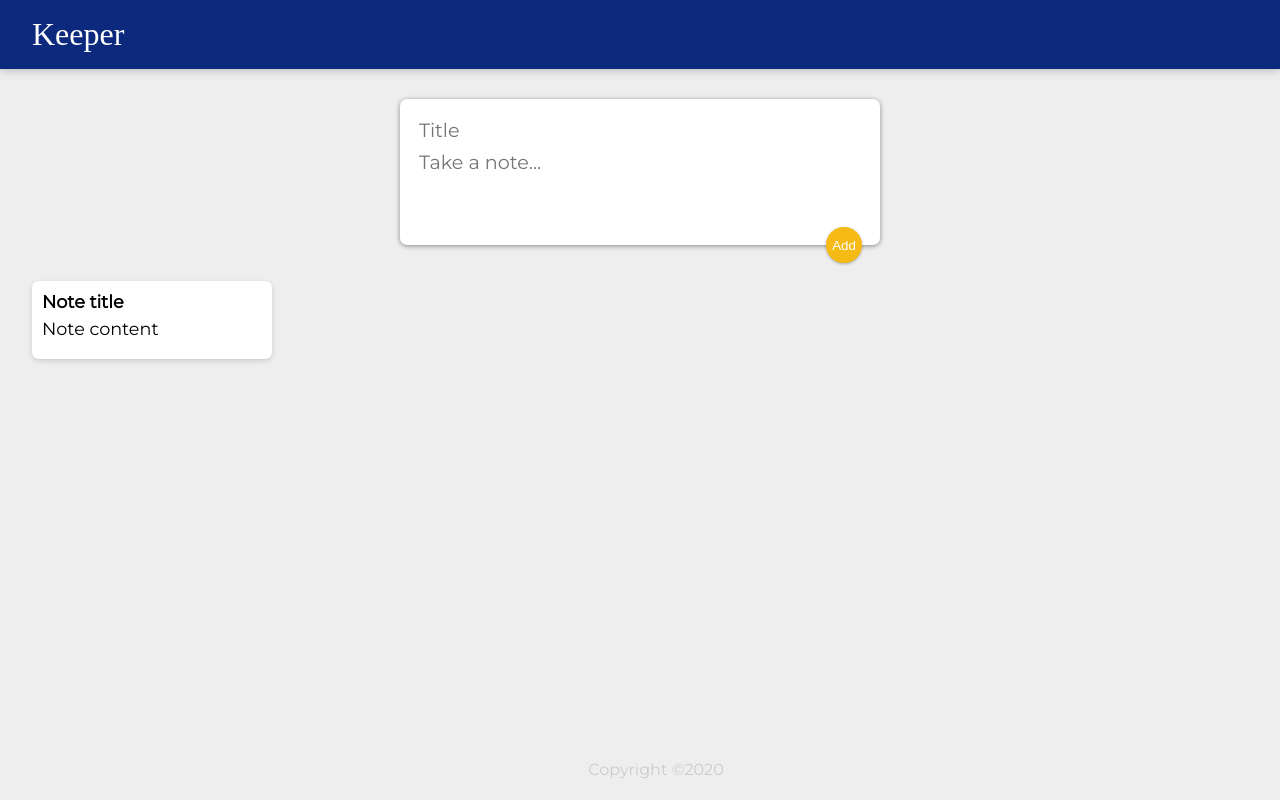
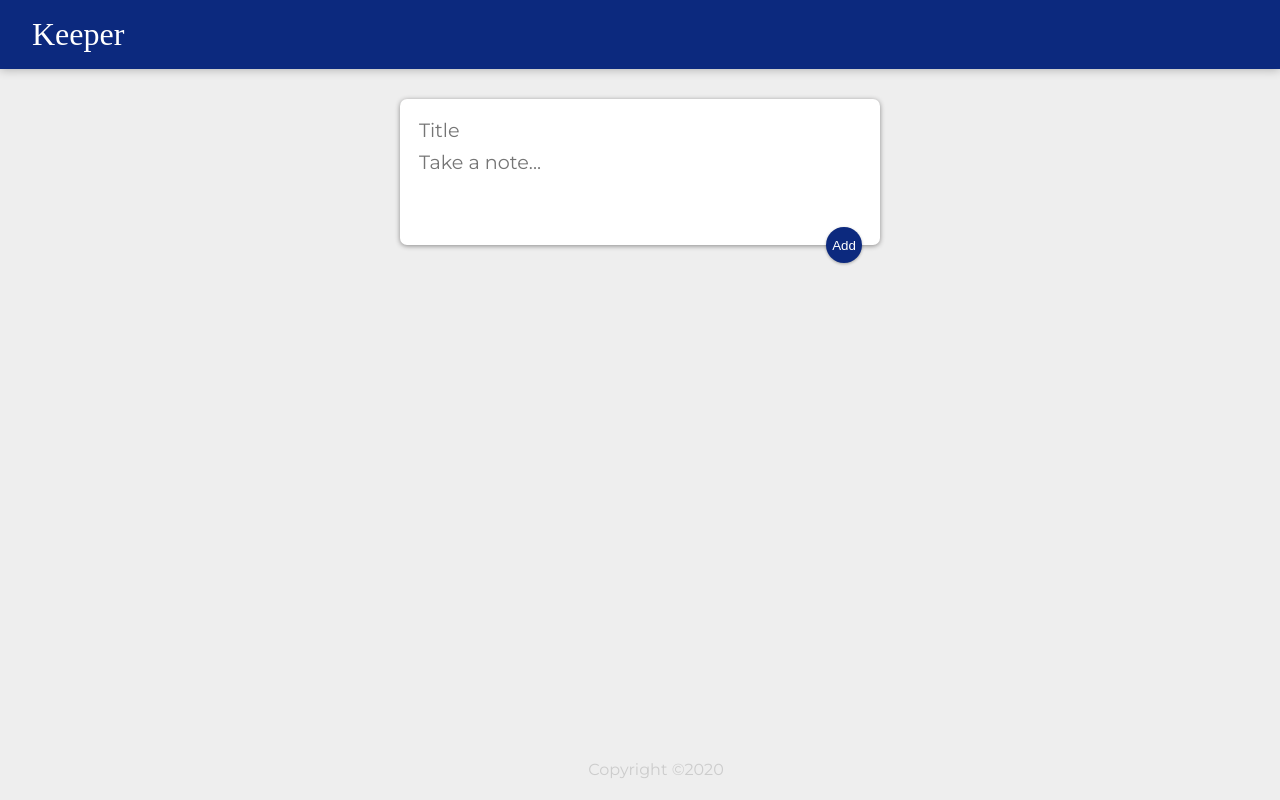
Before and after one commit to NaviTech11/Keeper-App-, a React (Create React App) app: page / in a window 1280 px wide. Built offline with nearby package versions, Linux system fonts and the light colour scheme; a web font is replaced by a local one.

Commit message:
Create and Delete Note Functionality

```diff
--- a/public/styles.css
+++ b/public/styles.css
@@ -92,7 +92,7 @@
   position: absolute;
   right: 18px;
   bottom: -18px;
-  background: #f5ba13;
+  background: #0c297e;
   color: #fff;
   border: none;
   border-radius: 50%;
--- a/src/components/App.jsx
+++ b/src/components/App.jsx
@@ -1,15 +1,39 @@
-import React from "react";
+import React, {useState} from "react";
 import Header from "./Header";
 import Footer from "./Footer";
 import Note from "./Note";
 import CreateArea from "./CreateArea";
 
 function App() {
+    const [notes, setNotes] = useState([]);
+
+    function addNote(newNote){
+        setNotes(prevNotes => {
+            return [...prevNotes, newNote]
+        })
+    }
+
+    function deleteNote(id){
+        setNotes(prevNotes => {
+            return prevNotes.filter((noteItem, index) => {
+                return index !== id;
+            });
+        });
+    }
+
   return (
     <div>
       <Header />
-      <CreateArea />
-      <Note key={1} title="Note title" content="Note content" />
+      <CreateArea  onAdd={addNote} />
+      {notes.map((noteItem, index) => {
+        return <Note
+        key={index}
+        id={index}
+        title={noteItem.title}
+        content={noteItem.content}
+        onDelete={deleteNote}
+        />
+      })}
       <Footer />
     </div>
   );
--- a/src/components/CreateArea.jsx
+++ b/src/components/CreateArea.jsx
@@ -1,12 +1,39 @@
-import React from "react";
+import React, {useState} from "react";
 
-function CreateArea() {
+function CreateArea(props) {
+
+  const [note, setNote] = useState({
+    title: "",
+    content: ""
+  });
+
+  function handleChange(event){
+    const {name, value} = event.target;
+    setNote(prevNote => {
+      return {
+        ...prevNote,
+        [name]: value
+      }
+    })
+  }
+
+  function submitNote(event){
+    props.onAdd(note);
+    setNote({
+      title: "",
+      content: ""
+    })
+    event.preventDefault()
+
+  }
+
+
   return (
     <div>
       <form>
-        <input name="title" placeholder="Title" />
-        <textarea name="content" placeholder="Take a note..." rows="3" />
-        <button>Add</button>
+        <input name="title" onChange={handleChange} value={note.title} placeholder="Title" />
+        <textarea name="content" onChange={handleChange} value={note.content} placeholder="Take a note..." rows="3" />
+        <button onClick={submitNote}>Add</button>
       </form>
     </div>
   );
--- a/src/components/Note.jsx
+++ b/src/components/Note.jsx
@@ -1,11 +1,16 @@
 import React from "react";
 
 function Note(props){
+
+    function handleClick(){
+        props.onDelete(props.id);
+    }
 
     return (
         <div className="note">
             <h1>{props.title}</h1>
             <p>{props.content}</p>
+            <button onClick={handleClick}>DELETE</button>
         </div>
 
     )
```
